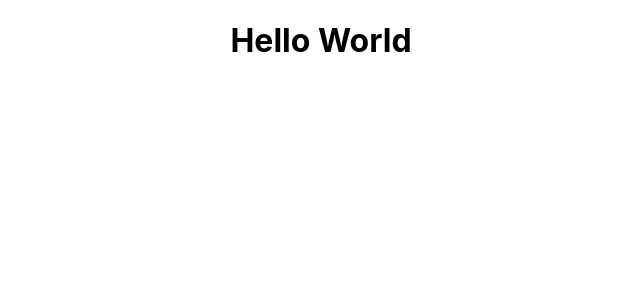
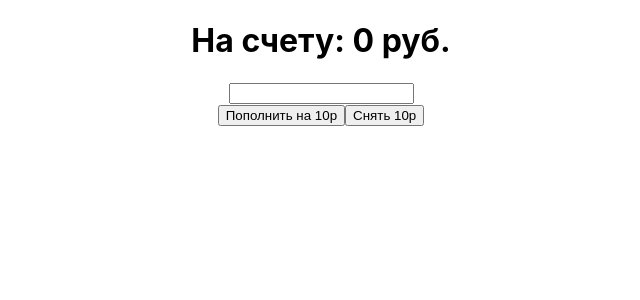
Before and after one commit to artem-vasenin/ulbitv-frontend-course, a React (Create React App) app: page / in a window 1280 px wide. Shown: the top 300 px of the page, without its empty margins (319-959 px from the left). Built offline with nearby package versions, Linux system fonts and the light colour scheme.

Commit message:
added base redux

```diff
--- a/package.json
+++ b/package.json
@@ -8,7 +8,9 @@
     "@testing-library/user-event": "^13.5.0",
     "react": "^18.2.0",
     "react-dom": "^18.2.0",
+    "react-redux": "^8.0.5",
     "react-scripts": "5.0.1",
+    "redux": "^4.2.1",
     "web-vitals": "^2.1.4"
   },
   "scripts": {
--- a/src/App.js
+++ b/src/App.js
@@ -1,9 +1,35 @@
+import {useDispatch, useSelector} from "react-redux";
+
 import './App.css';
+import {useState} from "react";
 
 function App() {
+  const dispatch = useDispatch();
+  const cash = useSelector(state => state.cash);
+  const [val, setVal] = useState();
+
+  const checkValue = () => {
+    return val && Number.isInteger(+val);
+  };
+
+  const addCash = () => {
+    checkValue() && dispatch({ type: 'ADD_CASH', payload: +val });
+  };
+
+  const getCash = () => {
+    checkValue() && dispatch({ type: 'GET_CASH', payload: +val });
+  };
+
   return (
     <div className="App">
-      <h1>Hello World</h1>
+      <h1>На счету: {cash || 0} руб.</h1>
+      <div>
+        <div>
+          <input onChange={e => setVal(e.target.value)} />
+        </div>
+        <button onClick={addCash}>Пополнить на 10р</button>
+        <button onClick={getCash}>Снять 10р</button>
+      </div>
     </div>
   );
 }
--- a/src/index.js
+++ b/src/index.js
@@ -3,11 +3,29 @@ import ReactDOM from 'react-dom/client';
 import './index.css';
 import App from './App';
 import reportWebVitals from './reportWebVitals';
+import {createStore} from "redux";
+import {Provider} from "react-redux";
+
+const defaultState = {
+  cash: 0,
+};
+
+const reducer = (state = defaultState, action) => {
+  switch (action.type) {
+    case 'ADD_CASH': return { ...state, cash: state.cash + action.payload };
+    case 'GET_CASH': return { ...state, cash: state.cash - action.payload };
+    default: return state;
+  }
+};
+
+const store = createStore(reducer);
 
 const root = ReactDOM.createRoot(document.getElementById('root'));
 root.render(
   <React.StrictMode>
-    <App />
+    <Provider store={store}>
+      <App />
+    </Provider>
   </React.StrictMode>
 );
 
```
Also changed, not shown: 1 other file (tests, documents, lock files or other folders).
